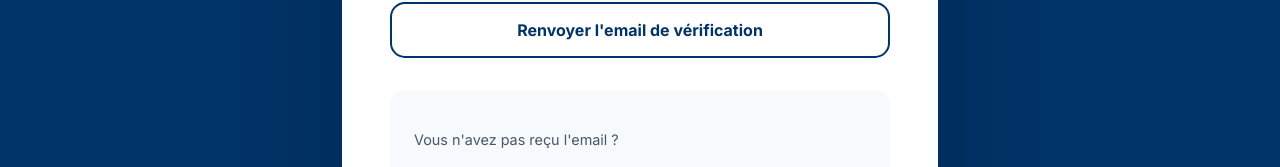
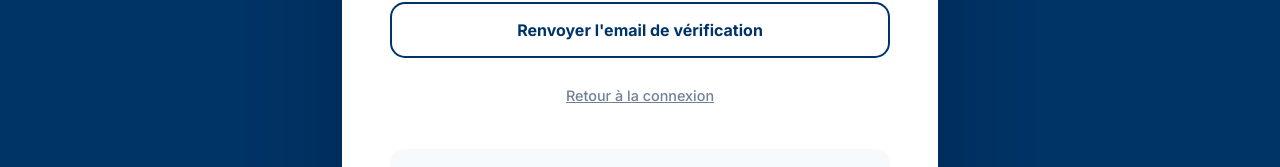
Before and after one commit to Bank777inivk/fulldev, a React (Vite) app in the folder client/: page /email-verification-pending in a window 1280 px wide. Shown: the part 522-689 px from the top of the page. Built offline with nearby package versions, Linux system fonts and the light colour scheme; no server answers.

Commit message:
Add logout to verification page and hide IBAN for unverified users

```diff
--- a/client/src/pages/Dashboard.jsx
+++ b/client/src/pages/Dashboard.jsx
@@ -6,7 +6,7 @@ import KycVerificationBanner from '../components/dashboard/KycVerificationBanner
 
 const Dashboard = () => {
     const { currentUser, userData } = useAuth();
-    const { wallets, transactions: allTransactions, loading } = useData();
+    const { wallets, transactions: allTransactions, loading, kycStatus } = useData();
     const navigate = useNavigate();
 
     const transactions = allTransactions.slice(0, 5);
@@ -39,7 +39,13 @@ const Dashboard = () => {
                     <p style={{ ...styles.balance, color: 'white' }} className="balance-mobile">
                         {mainAcc.balance.toLocaleString('fr-FR', { minimumFractionDigits: 2 })} {mainAcc.currency}
                     </p>
-                    <p style={{ ...styles.cardInfo, color: 'rgba(255,255,255,0.6)' }}>IBAN: {mainAcc.iban.substring(0, 15)}...</p>
+                    {kycStatus?.status === 'verified' ? (
+                        <p style={{ ...styles.cardInfo, color: 'rgba(255,255,255,0.6)' }}>IBAN: {mainAcc.iban.substring(0, 15)}...</p>
+                    ) : (
+                        <p style={{ ...styles.cardInfo, color: 'rgba(255,255,255,0.6)', fontStyle: 'italic', fontSize: '0.8rem' }}>
+                            <i className="fas fa-lock" style={{ marginRight: '5px' }}></i> IBAN masqué (Vérification requise)
+                        </p>
+                    )}
                 </div>
 
                 {/* Savings Card */}
--- a/client/src/pages/EmailVerificationPending.jsx
+++ b/client/src/pages/EmailVerificationPending.jsx
@@ -4,9 +4,18 @@ import { useAuth } from '../contexts/AuthContext';
 import { sendEmailVerification } from 'firebase/auth';
 
 const EmailVerificationPending = () => {
-    const { user, checkEmailVerification } = useAuth();
+    const { user, checkEmailVerification, logout } = useAuth();
     const navigate = useNavigate();
     const [resendStatus, setResendStatus] = useState('');
+
+    const handleLogout = async () => {
+        try {
+            await logout();
+            navigate('/login');
+        } catch (error) {
+            console.error("Logout failed", error);
+        }
+    };
 
     useEffect(() => {
         // If user is verified, redirect to dashboard
@@ -68,6 +77,9 @@ const EmailVerificationPending = () => {
                     <button style={styles.secondaryBtn} onClick={handleResendEmail}>
                         Renvoyer l'email de vérification
                     </button>
+                    <button style={styles.logoutBtn} onClick={handleLogout}>
+                        Retour à la connexion
+                    </button>
                 </div>
 
                 <div style={styles.helpText}>
```
